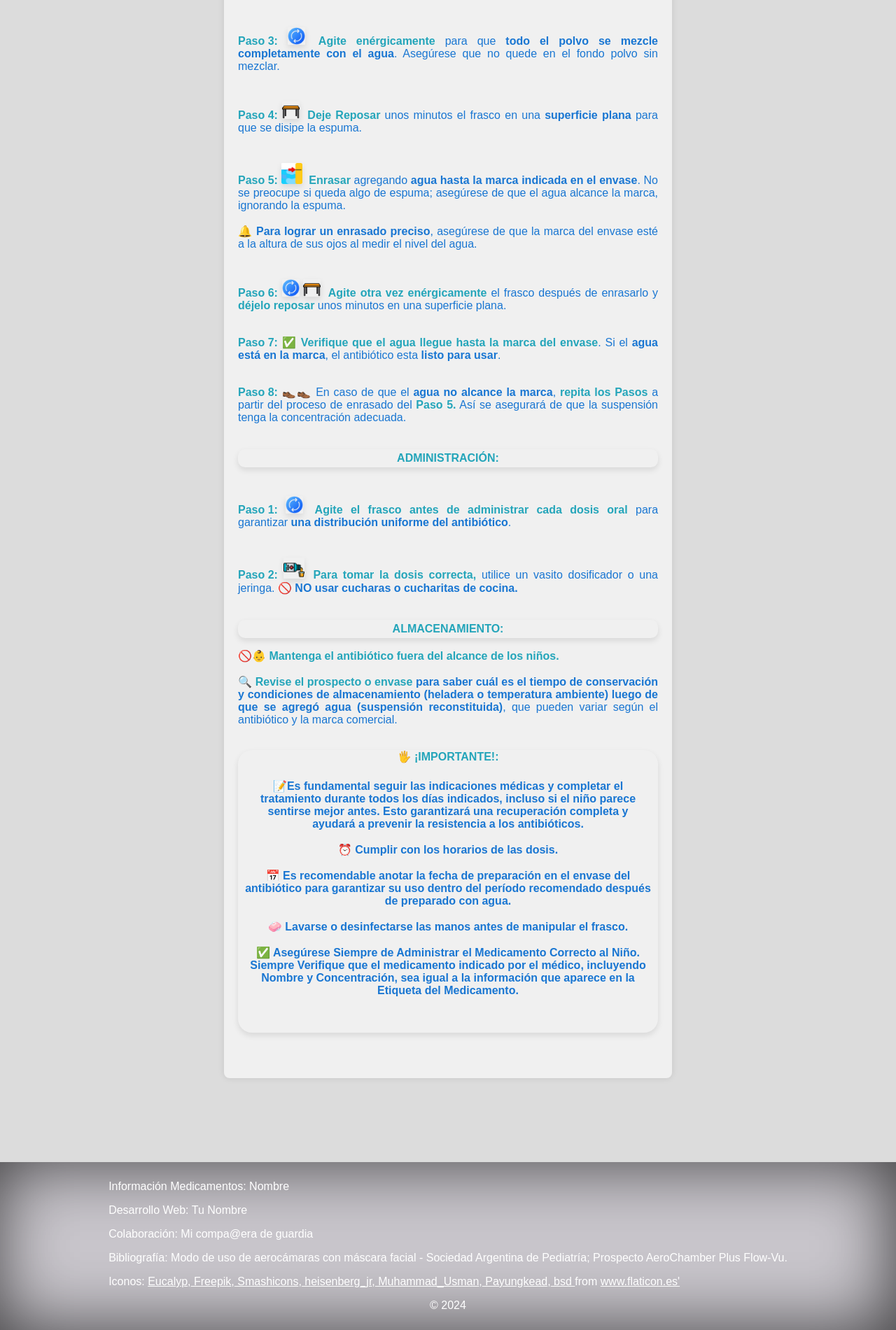
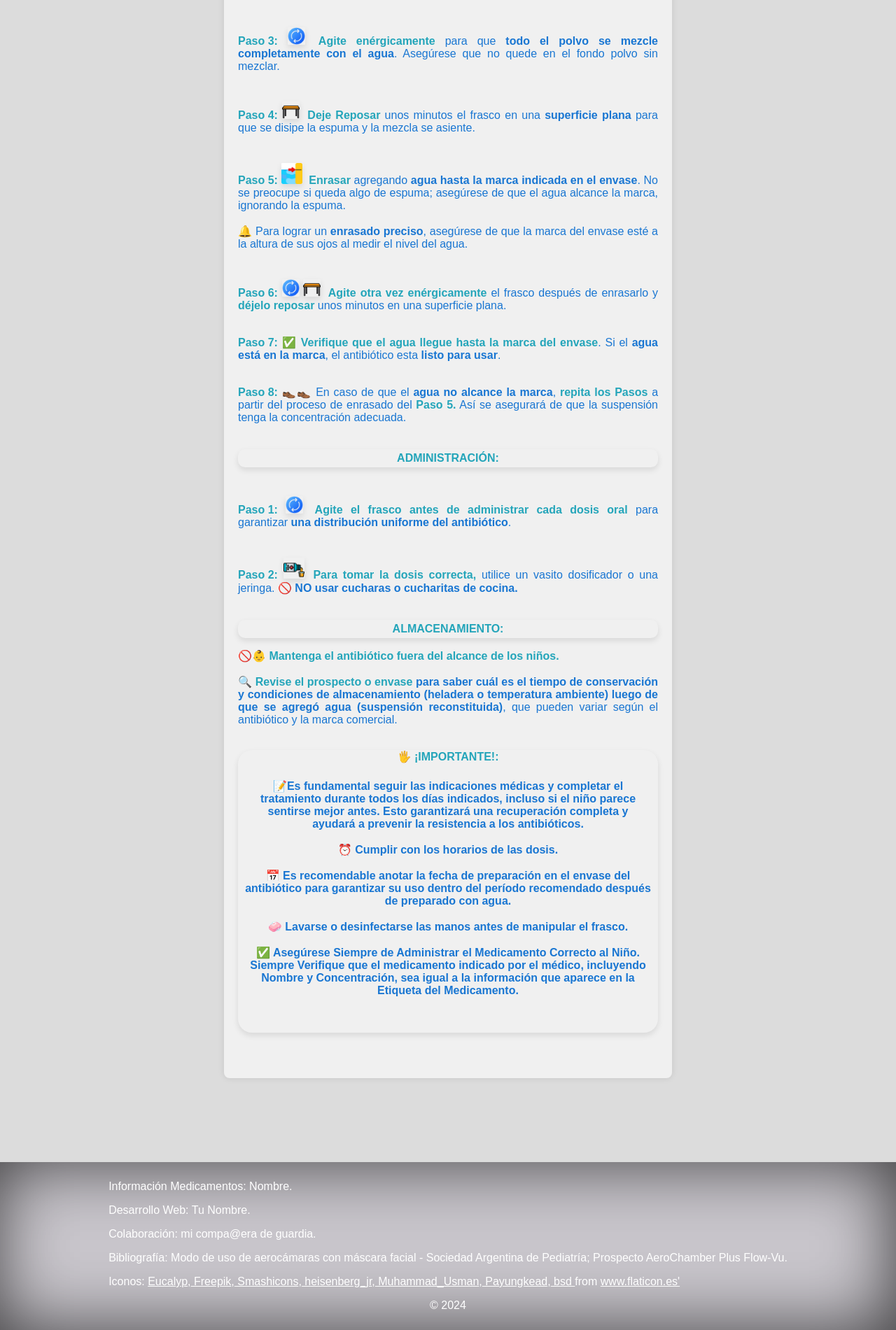
Before and after one commit to MartuV/instrucciones-uso, a React (Create React App) app: page /instrucciones-uso/jarabes in a window 1280 px wide. Shown: the part 605-2506 px from the top of the page at 70% size. Built offline with nearby package versions, Linux system fonts and the light colour scheme.

Commit message:
agregue mezcla se asiente

```diff
--- a/src/componentes/Footer.js
+++ b/src/componentes/Footer.js
@@ -7,9 +7,9 @@ function Footer() {
     return (
         <footer className="footer">
             <div id="footer-content">
-                <p>Información Medicamentos: Nombre</p>
-                <p>Desarrollo Web: Tu Nombre</p>
-                <p>Colaboración: Mi compa@era de guardia</p>
+                <p>Información Medicamentos: Nombre.</p>
+                <p>Desarrollo Web: Tu Nombre.</p>
+                <p>Colaboración: mi compa@era de guardia.</p>
                 <p>Bibliografía: Modo de uso de aerocámaras con máscara facial - Sociedad Argentina de Pediatría; Prospecto AeroChamber Plus Flow-Vu.</p>
                 <div>
                 Iconos: <a href="https://www.flaticon.es/autores/eucalyp" title="Eucalyp"> Eucalyp</a>,
--- a/src/componentes/Jarabes.js
+++ b/src/componentes/Jarabes.js
@@ -48,13 +48,13 @@ function Jarabes() {
                     <p><strong id="aling-izq">Paso 3:</strong> <img src={agitar} alt="agitar" className="instruction-icon" /> <strong>Agite enérgicamente</strong> para que<strong id="azul"> todo el polvo se mezcle completamente con el agua</strong>. Asegúrese que no quede en el fondo polvo sin mezclar.
                     </p>
 
-                    <p><strong id="aling-izq">Paso 4:</strong> <img src={mesa} alt="mesa" className="instruction-icon" /> <strong>Deje Reposar</strong> unos minutos el frasco en una <strong id="azul">superficie plana</strong> para que se disipe la espuma.
+                    <p><strong id="aling-izq">Paso 4:</strong> <img src={mesa} alt="mesa" className="instruction-icon" /> <strong>Deje Reposar</strong> unos minutos el frasco en una <strong id="azul">superficie plana</strong> para que se disipe la espuma y la mezcla se asiente.
                     </p>
 
                     <p><strong id="aling-izq">Paso 5:</strong> <img src={enrasar} alt="enrasar" className="instruction-icon3" /> <strong>Enrasar</strong> agregando <strong id="azul">agua hasta la marca indicada en el envase</strong>. No se preocupe si queda algo de espuma; asegúrese de que el agua alcance la marca, ignorando la espuma.
                     <br/>
                     <br/>
-                    🔔 <strong id="azul">Para lograr un enrasado preciso</strong>, asegúrese de que la marca del envase esté a la altura de sus ojos al medir el nivel del agua.
+                    🔔 Para lograr un <strong id="azul">enrasado preciso</strong>, asegúrese de que la marca del envase esté a la altura de sus ojos al medir el nivel del agua.
                     </p>
 
                     <p><strong id="aling-izq">Paso 6:</strong> <img src={agitar} alt="agitar" className="instruction-icon" /><img src={mesa} alt="mesa" className="instruction-icon" /> <strong id="azul"></strong> <strong>Agite otra vez enérgicamente</strong> el frasco después de enrasarlo y <strong>déjelo reposar</strong> unos minutos en una superficie plana.
```
